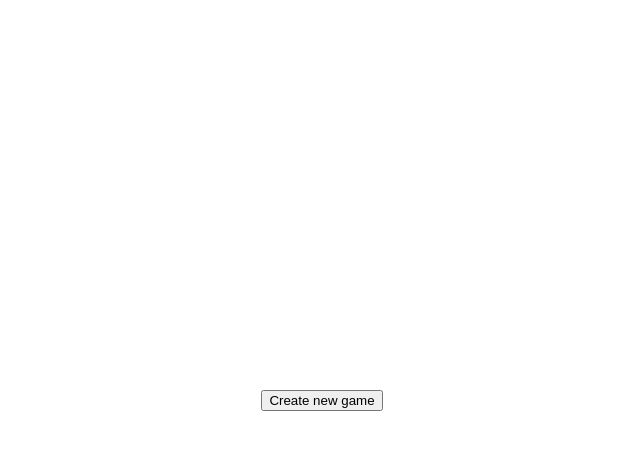
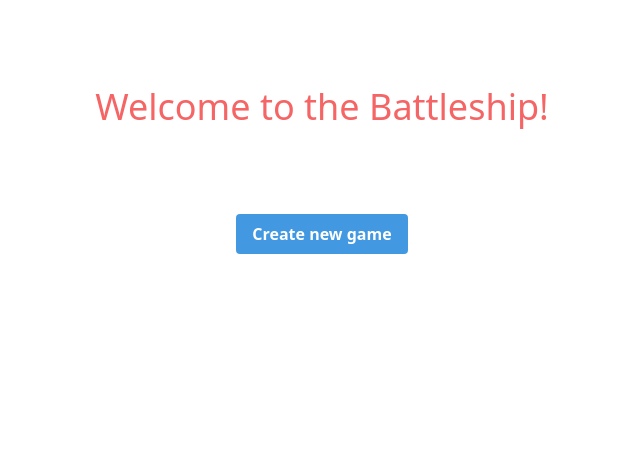
Before and after one commit to marmelab/battleship-isomorphic, a Next.js app: page / in a window 1280 px wide. Shown: the top 450 px of the page, without its empty margins (318-958 px from the left). Built offline with nearby package versions, Linux system fonts and the light colour scheme.

Commit message:
Add tailwind

```diff
--- a/package.json
+++ b/package.json
@@ -9,7 +9,10 @@
   },
   "dependencies": {
     "next": "9.5.3",
+    "postcss-flexbugs-fixes": "^4.2.1",
+    "postcss-preset-env": "^6.7.0",
     "react": "16.13.1",
-    "react-dom": "16.13.1"
+    "react-dom": "16.13.1",
+    "tailwindcss": "^1.8.10"
   }
 }
--- a/pages/_app.js
+++ b/pages/_app.js
@@ -1,4 +1,4 @@
-import '../styles/globals.css'
+import '../styles/index.css'
 
 function MyApp({ Component, pageProps }) {
   return <Component {...pageProps} />
--- a/pages/games/[hash].js
+++ b/pages/games/[hash].js
@@ -1,19 +1,27 @@
-import styles from "../../styles/Game.module.css";
+function Game({ data }) {
 
-function Game({ data }) {
   return (
-    <div>
-      Game page {data.game_hash}
-      <div className={styles.board}>
-        <div className={styles.fleet}>
+    <div className="w-screen p-5 flex flex-col">
+      <h1 className="text-2xl">Game page {data.game_hash}</h1>
+
+      <div className="py-2"></div>
+
+      <div className="relative pb-full">
+
+        <div className="absolute grid grid-cols-10 grid-rows-10 w-full h-full gap-px max-w-lg max-h-lg">
+          {createSquares().map((square, i) => (
+            <div key={i} className="w-full h-full bg-blue-500"></div>
+          ))}
+        </div>
+
+        <div className="absolute grid grid-cols-10 grid-rows-10 w-full h-full gap-px max-w-lg max-h-lg">
           {data.ships.map((ship, i) => (
             <div
               key={ship.id}
-              className={styles.square}
+              className="p-1"
               style={formatGridAttributes(ship.grid_attributes)}
             >
-              <div className={styles.ship}>
-              </div>
+              <div className="w-full h-full bg-green-500 rounded-full"></div>
             </div>
           ))}
         </div>
@@ -25,9 +33,16 @@ function Game({ data }) {
 export async function getServerSideProps(context) {
   const res = await fetch(`${process.env.API_HOST}/games/${context.params.hash}`);
   const data = await res.json();
-
   return { props: { data } };
 }
+
+const createSquares = () => {
+  const squares = [];
+  for (let i = 0; i < 100; i++) {
+    squares.push(i);
+  }
+  return squares;
+};
 
 const formatGridAttributes = (str) => {
   const res = str
--- a/pages/index.js
+++ b/pages/index.js
@@ -1,29 +1,33 @@
-import Head from 'next/head'
-import styles from '../styles/Home.module.css'
-import { useRouter } from 'next/router'
+import Head from "next/head";
+import { useRouter } from "next/router";
 
 export default function Home() {
-  const router = useRouter()
+  const router = useRouter();
 
   async function createGame() {
     const res = await fetch(`${process.env.API_HOST}/games`, {method: 'POST'})
     const data = await res.json()
 
-    router.push(`/games/${data.game_hash}`)
+    router.push(`/games/${data.game_hash}`);
   }
 
   return (
-    <div className={styles.container}>
+    <div>
       <Head>
         <title>Battleship</title>
         <link rel="icon" href="/favicon.ico" />
       </Head>
 
-      <main className={styles.main}>
-        <button className="{styles.button}" onClick={createGame}>
-          Create new game
-        </button>
-      </main>
+      <div className="flex flex-col py-20">
+        <h1 className="text-4xl text-red-500 text-center">
+          Welcome to the Battleship!
+        </h1>
+        <div className="self-center">
+          <button className="mt-20 btn-blue" onClick={createGame}>
+            Create new game
+          </button>
+        </div>
+      </div>
     </div>
-  )
+  );
 }
--- /dev/null
+++ b/postcss.config.js
@@ -0,0 +1,18 @@
+module.exports = {
+  plugins: [
+    "tailwindcss",
+    "postcss-flexbugs-fixes",
+    [
+      "postcss-preset-env",
+      {
+        autoprefixer: {
+          flexbox: "no-2009",
+        },
+        stage: 3,
+        features: {
+          "custom-properties": false,
+        },
+      },
+    ],
+  ],
+};
--- a/styles/Home.module.css
+++ /dev/null
@@ -1,17 +0,0 @@
-.container {
-  min-height: 100vh;
-  padding: 0 0.5rem;
-  display: flex;
-  flex-direction: column;
-  justify-content: center;
-  align-items: center;
-}
-
-.main {
-  padding: 5rem 0;
-  flex: 1;
-  display: flex;
-  flex-direction: column;
-  justify-content: center;
-  align-items: center;
-}
--- a/styles/globals.css
+++ /dev/null
@@ -1,16 +0,0 @@
-html,
-body {
-  padding: 0;
-  margin: 0;
-  font-family: -apple-system, BlinkMacSystemFont, Segoe UI, Roboto, Oxygen,
-    Ubuntu, Cantarell, Fira Sans, Droid Sans, Helvetica Neue, sans-serif;
-}
-
-a {
-  color: inherit;
-  text-decoration: none;
-}
-
-* {
-  box-sizing: border-box;
-}
--- /dev/null
+++ b/styles/index.css
@@ -0,0 +1,19 @@
+
+@tailwind base;
+
+/* Write your own custom base styles here */
+
+/* Start purging... */
+@tailwind components;
+/* Stop purging. */
+
+/* Write your own custom component styles here */
+.btn-blue {
+  @apply bg-blue-500 text-white font-bold py-2 px-4 rounded;
+}
+
+/* Start purging... */
+@tailwind utilities;
+/* Stop purging. */
+
+/* Your own custom utilities */
--- /dev/null
+++ b/tailwind.config.js
@@ -0,0 +1,25 @@
+module.exports = {
+  future: {
+    removeDeprecatedGapUtilities: true,
+    purgeLayersByDefault: true,
+  },
+  purge: ["./components/**/*.{js,ts,jsx,tsx}", "./pages/**/*.{js,ts,jsx,tsx}"],
+  theme: {
+    extend: {
+      colors: {
+        "accent-1": "#333",
+      },
+      spacing: {
+        full: "100%",
+      },
+      gridTemplateRows: {
+        10: "repeat(10, minmax(0, 1fr))",
+      },
+      maxHeight: {
+        'lg': '32rem'
+      },
+    },
+  },
+  variants: {},
+  plugins: [],
+};
```
Also changed, not shown: styles/Game.module.css (deleted, +0 -28 lines), 1 other file (tests, documents, lock files or other folders).
